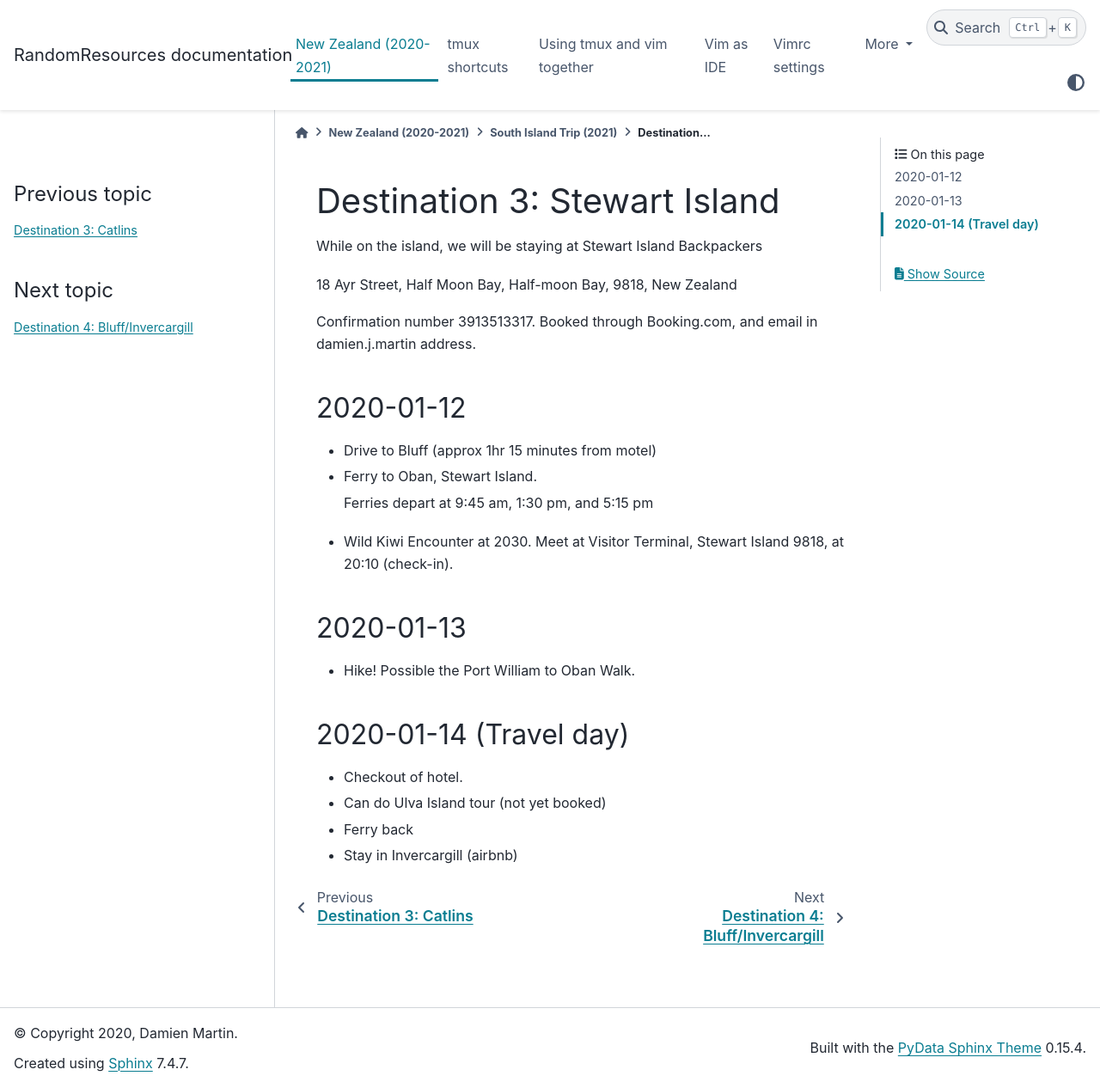
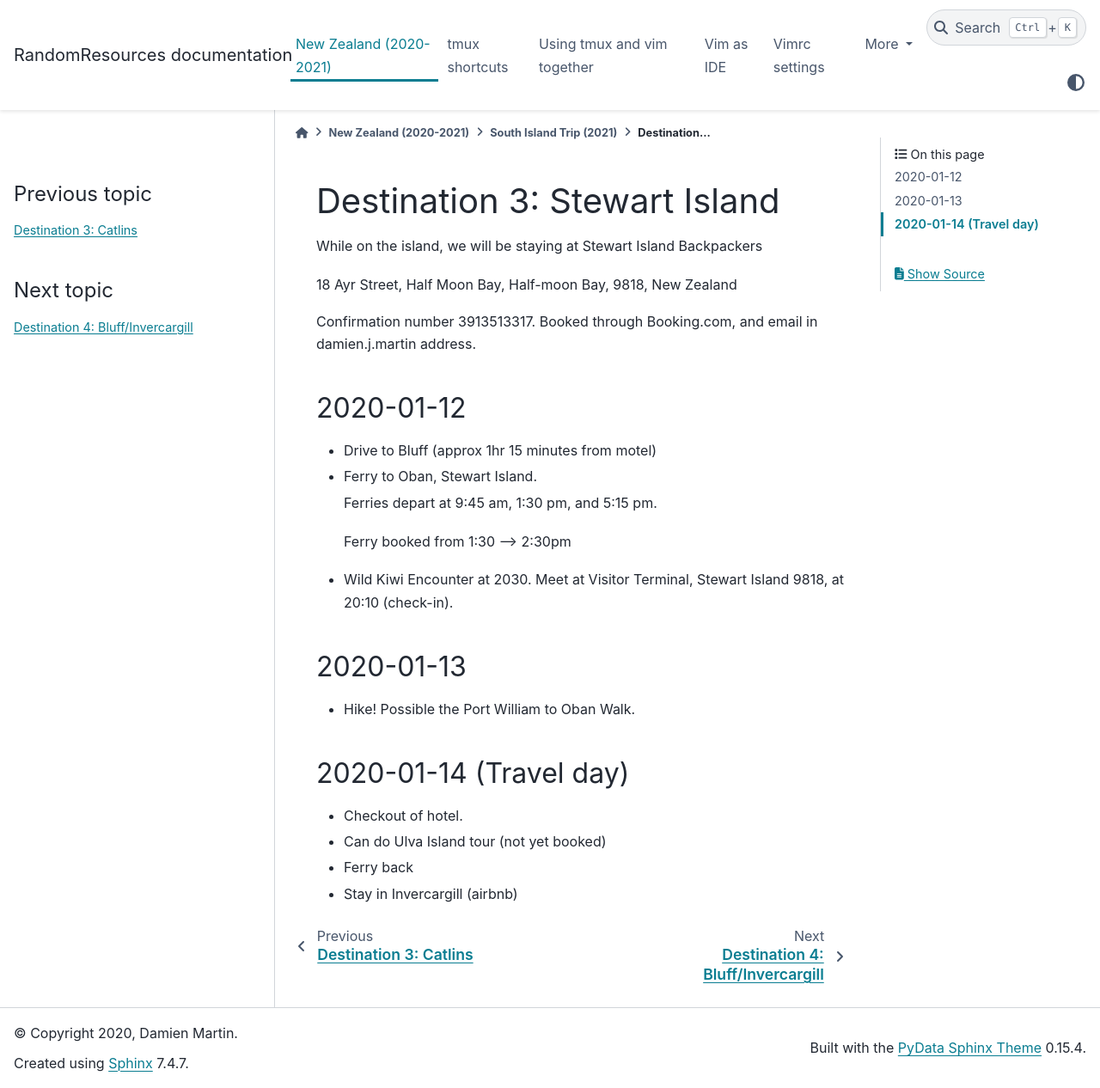
Before and after one commit to kiwidamien/RandomResources, a Sphinx documentation site: the page built from source/content/trips/new_zealand/south_island/12_14_stewart_island_bluff.rst, in a window 1280 px wide and 1266 px high. Shown: the whole window at 86% size. Built offline with Sphinx 7.4.7 and the PyData theme 0.15.4, drawn with Linux system fonts in a browser that asks for light colours.

Commit message:
stewart island addition

```diff
--- a/source/content/trips/new_zealand/south_island/12_14_stewart_island_bluff.rst
+++ b/source/content/trips/new_zealand/south_island/12_14_stewart_island_bluff.rst
@@ -14,7 +14,10 @@ Confirmation number 3913513317. Booked through Booking.com, and email in damien.
 * Drive to Bluff (approx 1hr 15 minutes from motel)
 * Ferry to Oban, Stewart Island.
 
-  Ferries depart at 9:45 am, 1:30 pm, and 5:15 pm
+  Ferries depart at 9:45 am, 1:30 pm, and 5:15 pm.
+
+  Ferry booked from 1:30 --> 2:30pm
+
 * Wild Kiwi Encounter at 2030.
   Meet at Visitor Terminal, Stewart Island 9818, at 20:10 (check-in).
 
```
